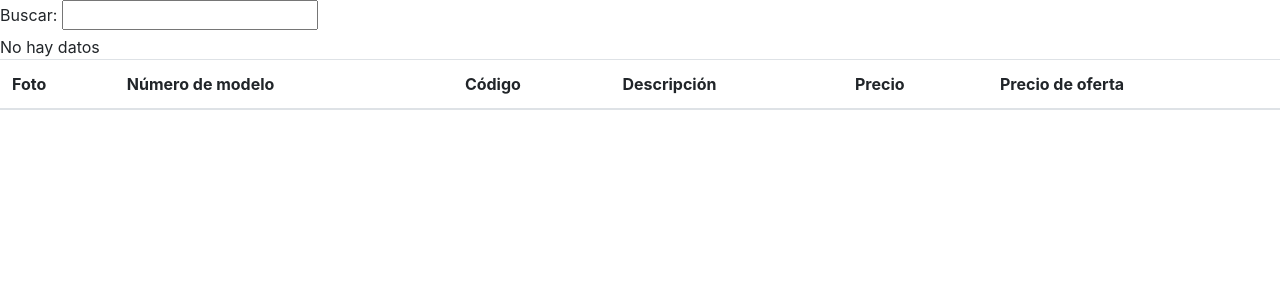
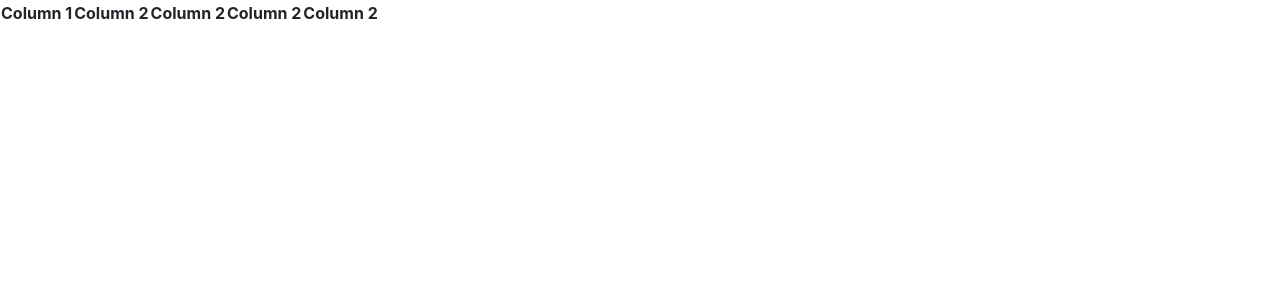
Before and after one commit to ppesoj/bodegaRopita, a PHP site: page / in a window 1280 px wide. Shown: the top 300 px of the page. Run offline with PHP 8.4, Linux system fonts and the light colour scheme; data that the repository does not hold is empty; some libraries are stand-ins or nearby versions.

Commit message:
se cambio el tipo de tabla, era de bootstrap y ahora de jquery datatables

```diff
--- a/controlador/catalogo.php
+++ b/controlador/catalogo.php
@@ -7,7 +7,7 @@
     ini_set('display_startup_errors', '1');
     error_reporting(E_ALL);
 
-    $recoger = "SELECT * FROM productos;";
+    $recoger = "SELECT foto, modelo, codigo, cantidad, precio FROM productos;";
     $nvConexion = nuevaConexion();
     $query_obtener = mysqli_query($nvConexion, $recoger);
     if (!$query_obtener) {
--- a/database/conexion.php
+++ b/database/conexion.php
@@ -1,7 +1,7 @@
 <?php
     $conexion = "127.0.0.1";
         $user = "root";
-        $pass = "password";
+        $pass = "12345";
         $server = "localhost";
         $db = "bodega";
 
--- a/index.html
+++ b/index.html
@@ -10,49 +10,35 @@
         <!-- DataTables CSS library -->
         <link rel="stylesheet" href="https://cdnjs.cloudflare.com/ajax/libs/twitter-bootstrap/4.5.2/css/bootstrap.css"/>
         <link rel="stylesheet" rel="stylesheet" type="text/css" href="//cdn.datatables.net/1.13.3/css/jquery.dataTables.min.css">
-        <link rel="stylesheet" href="//cdn.datatables.net/1.11.3/css/jquery.dataTables.min.css">
+        <link href="https://cdn.datatables.net/1.13.3/css/jquery.dataTables.css">
         <script src="https://code.jquery.com/jquery-3.5.1.js"></script>
         <script src="//cdn.datatables.net/1.11.3/js/jquery.dataTables.min.js"></script>
    </head>
    <body>
 
-    <div class="form-1-2">
-        <label for="caja_busqueda">Buscar:</label>
-        <input type="text" name="caja_busqueda" id="caja_busqueda"></input>
-    </div>
-    <div id="datos">
-    </div>
-    <table class="table table-hover tabla">
+        <table id="myTable" class="display">
             <thead>
                 <tr>
-            <th scope="col">Foto</th>
-            <th scope="col">Número de modelo</th>
-            <th scope="col">Código</th>
-            <th scope="col">Descripción</th>
-            <th scope="col">Precio</th>
-            <th scope="col">Precio de oferta</th>
+                    <th>Column 1</th>
+                    <th>Column 2</th>
+                    <th>Column 2</th>
+                    <th>Column 2</th>
+                    <th>Column 2</th>
                 </tr>
             </thead>
-        <tbody id="cuerpoCatalogo">
-
+            <tbody>
 
             </tbody>
         </table>
 
         <script type="text/javascript" src="js/jquery-3.6.3.min.js"></script>
-    <script type="text/javascript" src="//cdn.datatables.net/1.13.3/js/jquery.dataTables.min.js"></script>
+        <script src="https://cdn.datatables.net/1.13.3/js/jquery.dataTables.js"></script>
         <script src="https://cdn.jsdelivr.net/npm/popper.js@1.14.7/dist/umd/popper.min.js" integrity="sha384-UO2eT0CpHqdSJQ6hJty5KVphtPhzWj9WO1clHTMGa3JDZwrnQq4sF86dIHNDz0W1" crossorigin="anonymous"></script>
         <script src="https://cdn.jsdelivr.net/npm/bootstrap@4.3.1/dist/js/bootstrap.min.js" integrity="sha384-JjSmVgyd0p3pXB1rRibZUAYoIIy6OrQ6VrjIEaFf/nJGzIxFDsf4x0xIM+B07jRM" crossorigin="anonymous"></script>
         <script type="text/javascript" src="js/index.js"></script>
 
         <script type="text/javascript">
-        $(document).ready(function() {
-            $('#myTable').DataTable( {
-                "processing": true,
-                "serverSide": true,
-                "ajax": "../server_side/scripts/server_processing.php"
-            } );
-        } );
+
         </script>
     </body>
 </html>
--- a/js/index.js
+++ b/js/index.js
@@ -20,22 +20,22 @@ function mostrarRopa () {
 
                 //insertar la ropita a la tabla
                     var objNoticias = respuesta;
+                    const dataSet = [];
                     Object.keys(objNoticias.data).forEach((key, index) => {
-                        //console.log(objNoticias.data[index]);
-                        var miniatura = `
-                            <tr>
-                                <td>
-                                    <img src="controlador/docs/ropa/${objNoticias.data[index].foto}" style="width: 8rem;" >
-                                </td>
-                                <td>${objNoticias.data[index].modelo}</td>
-                                <td>${objNoticias.data[index].codigo}</td>
-                                <td>${objNoticias.data[index].descripcion}</td>
-                                <td>${objNoticias.data[index].precio}</td>
-                                <td>${objNoticias.data[index].precioOferta}</td>
-                            </tr>
-                        `;
-                        $("#cuerpoCatalogo").append(miniatura);
+                        dataSet.push(Object.values(objNoticias.data[index]));
                     });
+
+                    console.log(dataSet);
+                    $('#myTable').DataTable( {
+                        data: dataSet,
+                        columnDefs: [{
+                            "targets": 0,
+                            "render": function (data, type, row) {
+                                var checkbox = '<img src="controlador/docs/ropa/'+data+'" style="width: 10em;">';
+                                return checkbox;
+                            }
+                        }],
+                    } );
 
 
             }else {
@@ -50,18 +50,18 @@ function mostrarRopa () {
 
 $(buscar_datos());
 function buscar_datos(consulta){
-    $.ajax({
-        url: 'controlador/buscar.php',
-        type: 'POST',
-        dataType: 'html',
-        data: {consulta: consulta},
-    })
-    .done(function(respuesta){
-        $("#datos").html(respuesta);
-    })
-    .fail(function(){
-        console.log("error");
-    })
+    // $.ajax({
+    //     url: 'controlador/buscar.php',
+    //     type: 'POST',
+    //     dataType: 'html',
+    //     data: {consulta: consulta},
+    // })
+    // .done(function(respuesta){
+    //     $("#datos").html(respuesta);
+    // })
+    // .fail(function(){
+    //     console.log("error");
+    // })
 }
 $(document).on('keyup','#caja_busqueda', function(){
     var valor = $(this).val();
```
Lines whose indentation alone changed are shown as unchanged.
